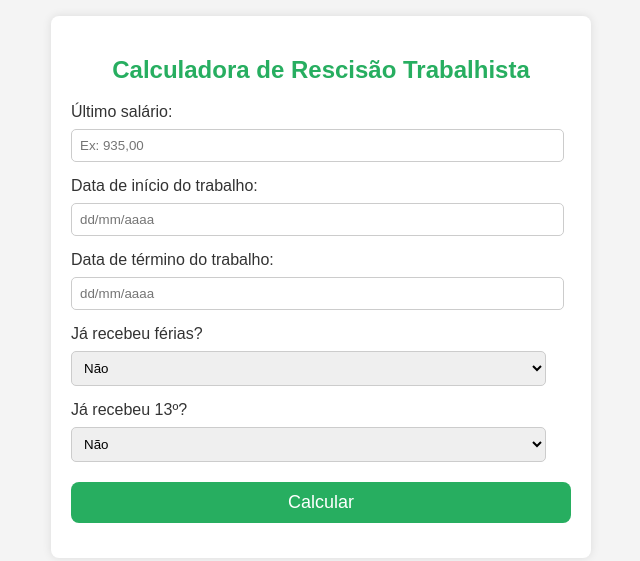
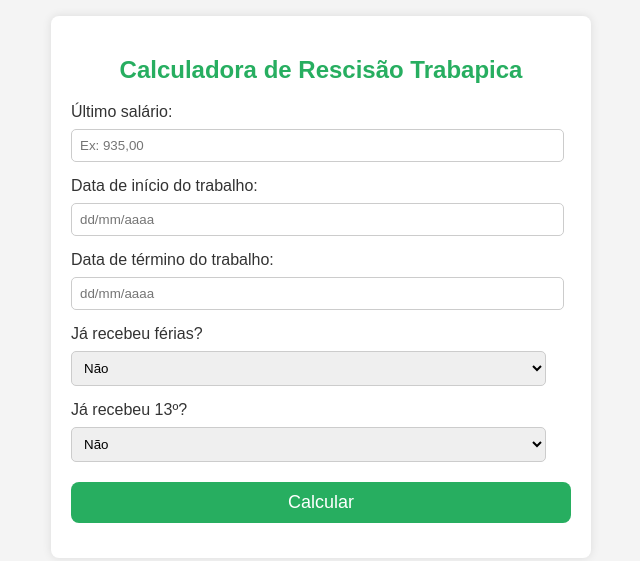
Before and after one commit to matheusryann/matheusryann.github.io, a plain HTML site: page index.html in a window 1280 px wide. Shown: the part 121-682 px from the top of the page, without its empty margins (319-959 px from the left). Drawn offline with Linux system fonts and the light colour scheme.

Commit message:
Update index.html

```diff
--- a/index.html
+++ b/index.html
@@ -12,7 +12,7 @@
 <body>
     <div class="calculator-box">
         <div class="calc-title" id="calc-title">
-            <h2>Calculadora de Rescisão Trabalhista</h2>
+            <h2>Calculadora de Rescisão Trabapica</h2>
         </div>
         <div class="calculator">
             <form id="calcRecisao">
```
